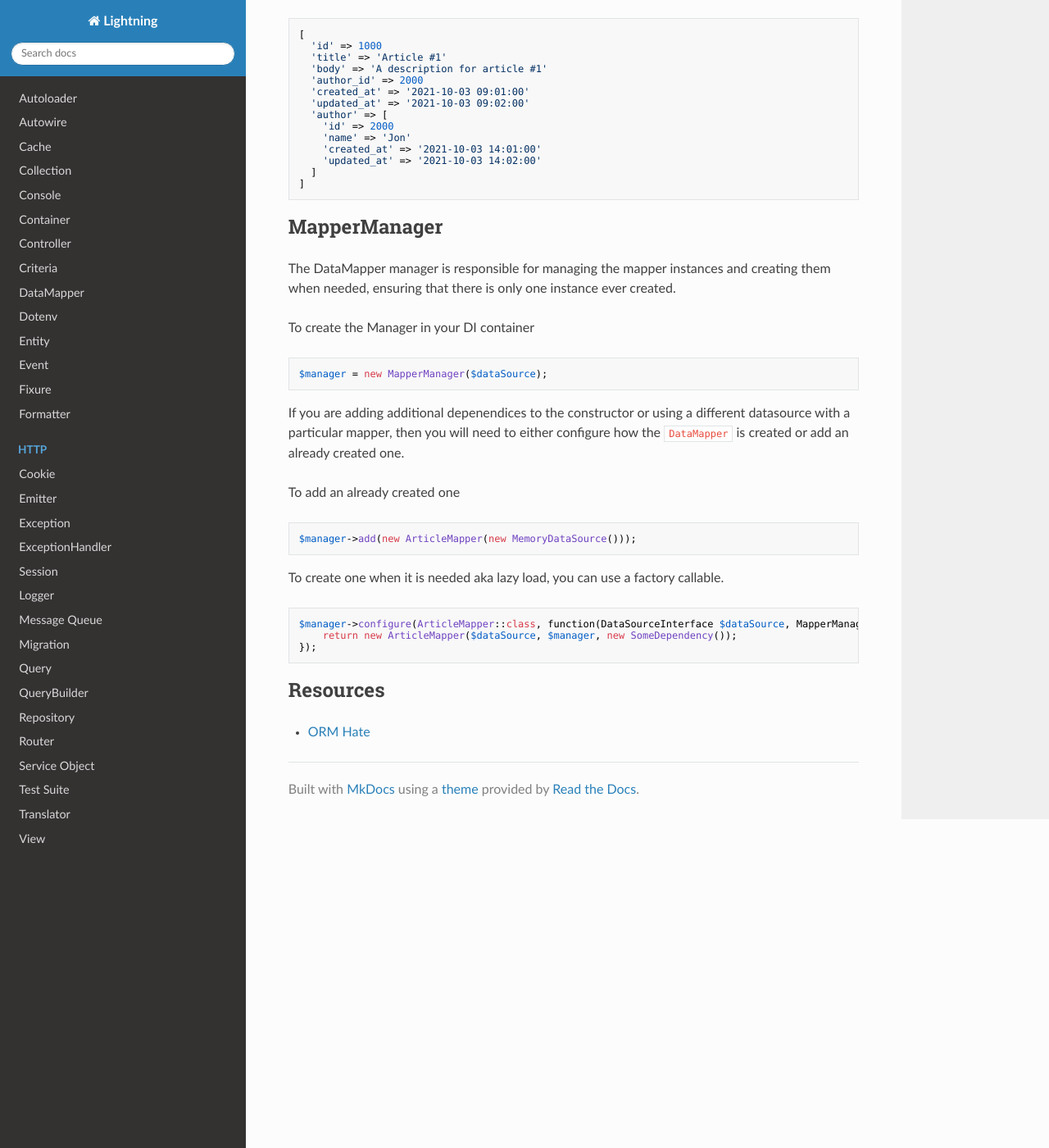
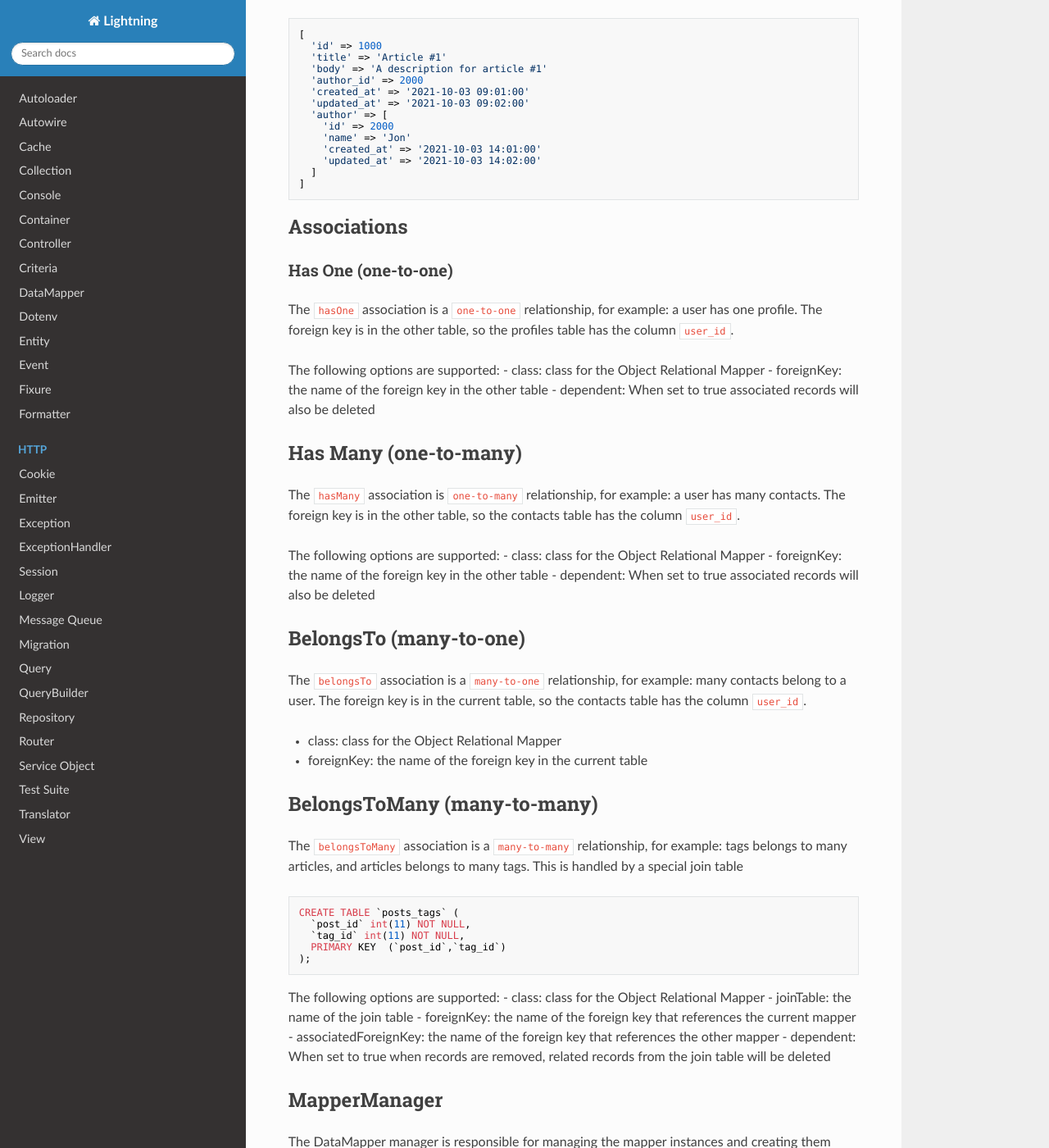
Before and after one commit to jamielsharief/lightning, an MkDocs documentation site: the page built from docs/orm.md, in a window 1280 px wide and 1400 px high, scrolled down 1149 px. Shown: the whole window at 82% size. Built offline with MkDocs 1.6.1, drawn with Linux system fonts in a browser that asks for light colours; nearby versions of some CDN libraries.

Commit message:
renamed table to jointable and improved docs

````diff
--- a/docs/orm.md
+++ b/docs/orm.md
@@ -52,6 +52,7 @@ class Article extends AbstractObjectRelationalMapper
 $result = $article->findBy(['id'=>1000], ['with'=> [Author::class]]);
 ```
 
+
 This will run the following 2 queries, no matter how many records you are retriving
 
 ```sql
@@ -77,6 +78,54 @@ The related `Author` is added to the `Article`
   ]
 ]
 ```
+
+## Associations
+
+### Has One (one-to-one)
+
+The `hasOne` association is a `one-to-one` relationship, for example: a user has one profile. The foreign key is in the other table, so the profiles table has the column `user_id`.
+
+The following options are supported:
+- class: class for the Object Relational Mapper
+- foreignKey: the name of the foreign key in the other table
+- dependent: When set to true associated records will also be deleted
+
+
+## Has Many (one-to-many)
+
+The  `hasMany`  association is `one-to-many` relationship, for example: a user has many contacts.  The foreign key is in the other table, so the contacts table has the column `user_id`.
+
+The following options are supported:
+- class: class for the Object Relational Mapper
+- foreignKey: the name of the foreign key in the other table
+- dependent: When set to true associated records will also be deleted
+
+## BelongsTo (many-to-one)
+
+The `belongsTo` association is a `many-to-one` relationship, for example: many contacts belong to a user. The foreign key is in the current table, so the contacts table has the column `user_id`.
+
+- class: class for the Object Relational Mapper
+- foreignKey: the name of the foreign key in the current table
+
+## BelongsToMany (many-to-many)
+
+The `belongsToMany` association is a `many-to-many` relationship, for example: tags belongs to many articles, and articles belongs to many tags. This is handled by a special join table
+
+```sql
+CREATE TABLE `posts_tags` (
+  `post_id` int(11) NOT NULL,
+  `tag_id` int(11) NOT NULL,
+  PRIMARY KEY  (`post_id`,`tag_id`)
+);
+```
+
+The following options are supported:
+- class: class for the Object Relational Mapper
+- joinTable: the name of the join table
+- foreignKey: the name of the foreign key that references the current mapper
+- associatedForeignKey: the name of the foreign key that references the other mapper
+- dependent: When set to true when records are removed, related records from the join table will be deleted
+
 
 ## MapperManager
 
````
Also changed, not shown: 2 other files.
